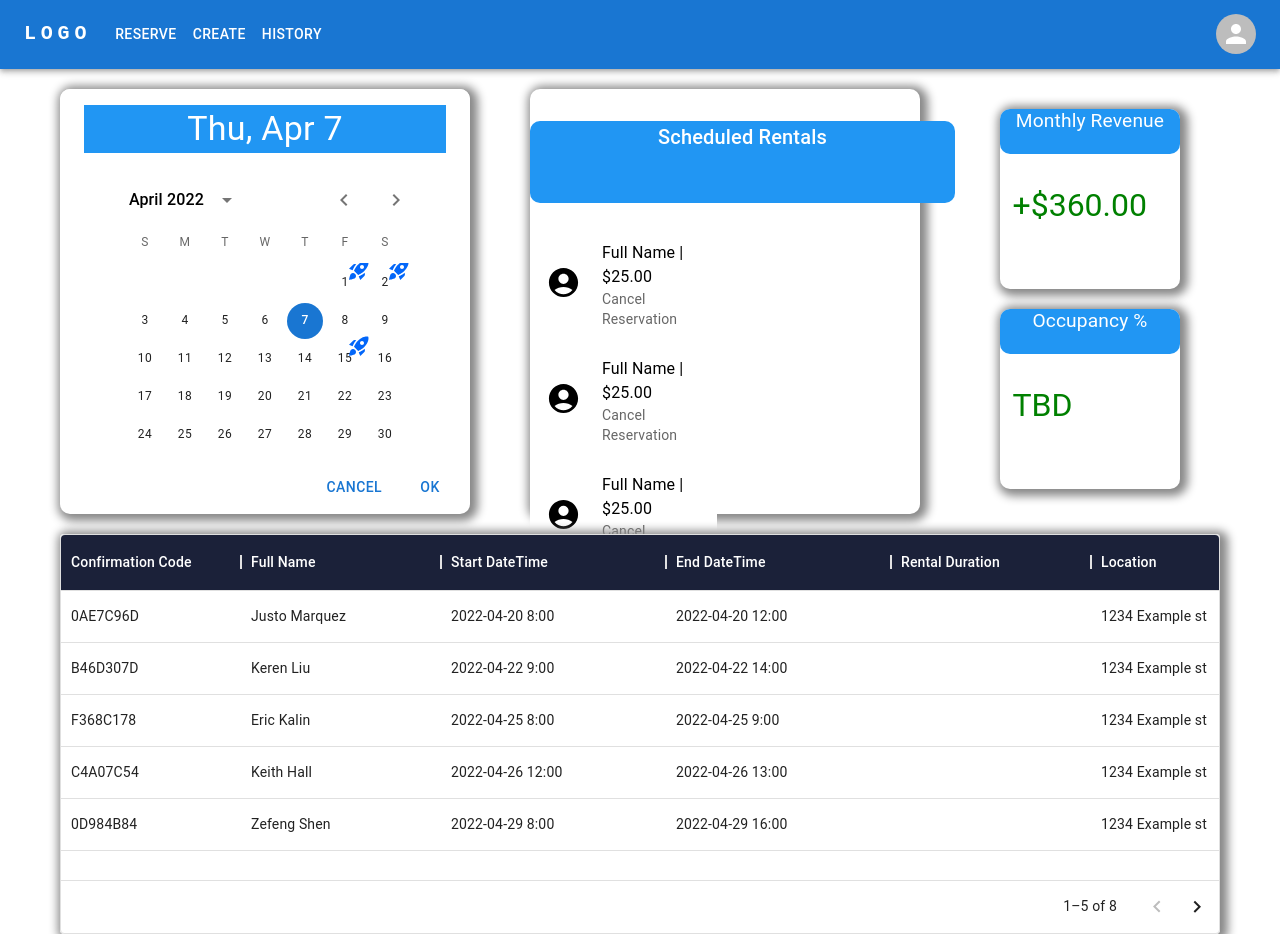
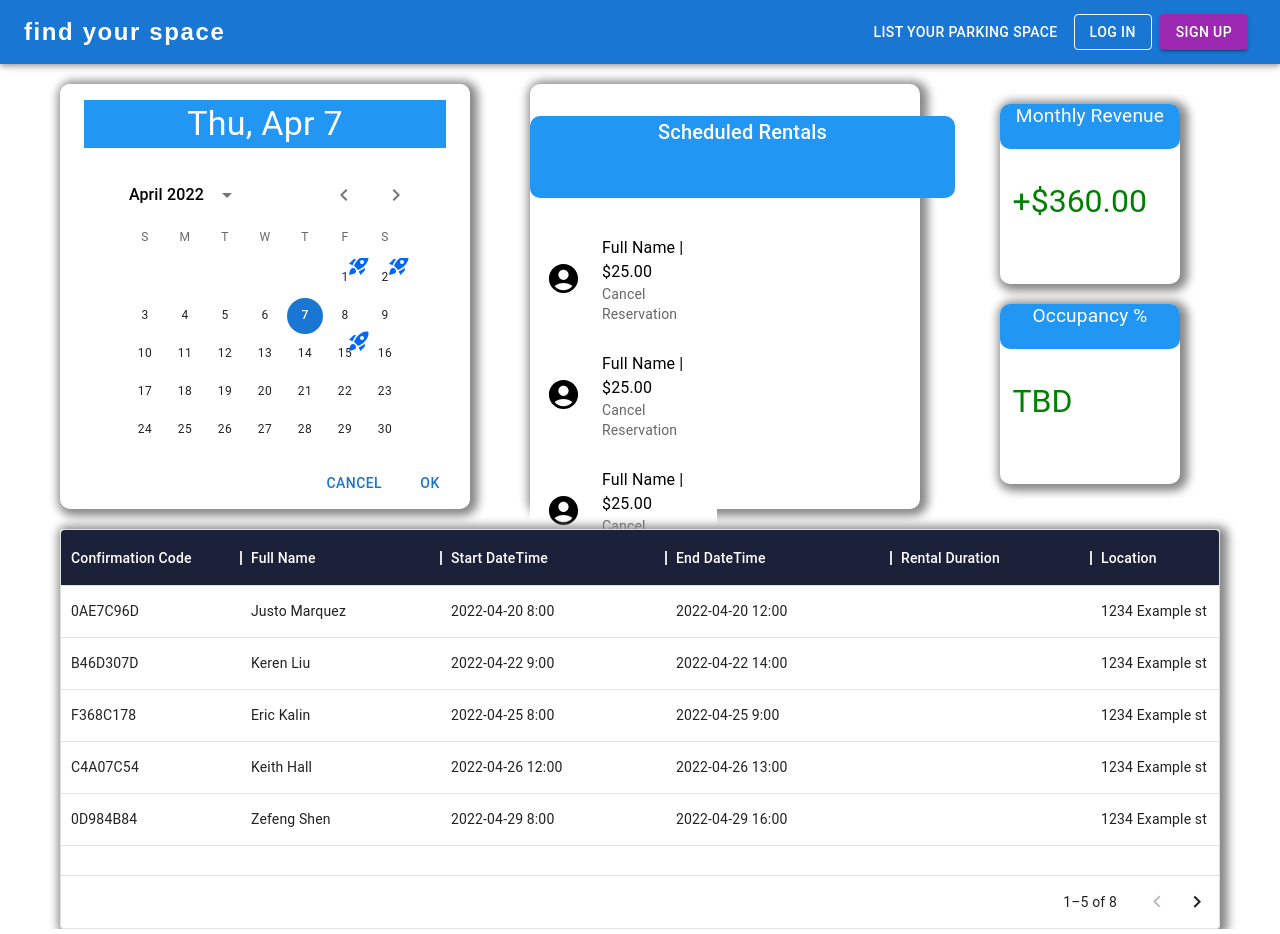
Before and after one commit to boc-bulbasaur/FindYourSpace, a Next.js app: page /ownerHistoryDash in a window 1280 px wide. Built offline with nearby package versions, Linux system fonts and the light colour scheme; a web font is replaced by a local one.

Commit message:
checking on error regarding autocomplete

```diff
--- a/components/navBar.tsx
+++ b/components/navBar.tsx
@@ -1,4 +1,5 @@
 import * as React from 'react';
+import Link from 'next/link';
 import AppBar from '@mui/material/AppBar';
 import Box from '@mui/material/Box';
 import Toolbar from '@mui/material/Toolbar';
@@ -11,11 +12,14 @@ import Avatar from '@mui/material/Avatar';
 import Button from '@mui/material/Button';
 import Tooltip from '@mui/material/Tooltip';
 import MenuItem from '@mui/material/MenuItem';
+import { useSession, signIn, signOut, getSession } from "next-auth/react";
 
-const pages = ['Reserve', 'Create', 'History'];
-const settings = ['Profile', 'Account', 'History', 'Login/Logout'];
+const pages = ['Search', 'New Reservation', 'Create Listing'];
+const pagesEndpoints = ['/search', '/reservation', '/newlisting'];
+const settings = ['Profile', 'History', 'Logout'];
+const settingsEndpoints = ['/profile', '/history', '/'];
 
-function NavBar() {
+export default function NavBar({session}) {
   const [anchorElNav, setAnchorElNav] = React.useState<null | HTMLElement>(null);
   const [anchorElUser, setAnchorElUser] = React.useState<null | HTMLElement>(null);
 
@@ -33,7 +37,8 @@ function NavBar() {
   const handleCloseUserMenu = () => {
     setAnchorElUser(null);
   };
-
+  if (session) {
+    const { user } = session;
     return (
       <AppBar position="static">
         <Container maxWidth="xl">
@@ -46,14 +51,14 @@ function NavBar() {
               sx={{
                 mr: 2,
                 display: { xs: 'none', md: 'flex' },
-              fontFamily: 'monospace',
+                fontFamily: 'sans-serif',
                 fontWeight: 700,
-              letterSpacing: '.3rem',
+                letterSpacing: '.1rem',
                 color: 'inherit',
                 textDecoration: 'none',
               }}
             >
-            LOGO
+              find your space
             </Typography>
 
             <Box sx={{ flexGrow: 1, display: { xs: 'flex', md: 'none' } }}>
@@ -85,9 +90,11 @@ function NavBar() {
                   display: { xs: 'block', md: 'none' },
                 }}
               >
-              {pages.map((page) => (
+                {pages.map((page, index) => (
                   <MenuItem key={page} onClick={handleCloseNavMenu}>
-                  <Typography textAlign="center">{page}</Typography>
+                    <Typography textAlign="center">
+                      <Link href={pagesEndpoints[index]}>{page}</Link>
+                    </Typography>
                   </MenuItem>
                 ))}
               </Menu>
@@ -96,28 +103,27 @@ function NavBar() {
               variant="h5"
               noWrap
               component="a"
-            href=""
+              href="/"
               sx={{
                 mr: 2,
                 display: { xs: 'flex', md: 'none' },
                 flexGrow: 1,
-              fontFamily: 'monospace',
+                fontFamily: 'sans-serif',
                 fontWeight: 700,
-              letterSpacing: '.3rem',
+                letterSpacing: '.1rem',
                 color: 'inherit',
                 textDecoration: 'none',
               }}
             >
-            LOGO
+              find your space
             </Typography>
             <Box sx={{ flexGrow: 1, display: { xs: 'none', md: 'flex' } }}>
-            {pages.map((page) => (
+              {pages.map((page, index) => (
                 <Button
                   key={page}
-                onClick={handleCloseNavMenu}
                   sx={{ my: 2, color: 'white', display: 'block' }}
                 >
-                {page}
+                  <Link href={pagesEndpoints[index]}>{page}</Link>
                 </Button>
               ))}
             </Box>
@@ -125,7 +131,7 @@ function NavBar() {
             <Box sx={{ flexGrow: 0 }}>
               <Tooltip title="Open settings">
                 <IconButton onClick={handleOpenUserMenu} sx={{ p: 0 }}>
-                <Avatar alt="Remy Sharp" />
+                  <Avatar alt={user.name || ''} src={user.image || '/static/images/avatar/2.jpg'} />
                 </IconButton>
               </Tooltip>
               <Menu
@@ -144,11 +150,32 @@ function NavBar() {
                 open={Boolean(anchorElUser)}
                 onClose={handleCloseUserMenu}
               >
-              {settings.map((setting) => (
+                {settings.map((setting, index) => {
+                  if (setting === 'Logout') {
+                    return (
+                      <MenuItem key={setting} onClick={() => {
+                        signOut({ callbackUrl: 'http://localhost:3000/'});
+                      }}>
+                      <Typography textAlign="center">
+                        <Link href={settingsEndpoints[index]}>
+                        {setting}
+                        </Link>
+                      </Typography>
+                    </MenuItem>
+                    );
+                  } else {
+                    return (
                       <MenuItem key={setting} onClick={handleCloseUserMenu}>
-                  <Typography textAlign="center">{setting}</Typography>
+                      <Typography textAlign="center">
+                        <Link href={settingsEndpoints[index]}>
+                        {setting}
+                        </Link>
+                      </Typography>
                     </MenuItem>
-              ))}
+                    );
+                  }
+                }
+                )}
               </Menu>
             </Box>
           </Toolbar>
@@ -156,4 +183,43 @@ function NavBar() {
       </AppBar>
     );
   }
-export default NavBar;
+  return (
+    <AppBar position="static" >
+      <Container maxWidth="xl">
+        <Toolbar disableGutters>
+          <Typography
+            variant="h5"
+            noWrap
+            component="a"
+            href="/"
+            sx={{
+              mr: 2,
+              flexGrow: 1,
+              fontFamily: 'sans-serif',
+              fontWeight: 700,
+              letterSpacing: '.1rem',
+              color: 'inherit',
+              textDecoration: 'none',
+            }}
+          >
+            find your space
+          </Typography>
+          <Button
+            variant='text'
+            sx={{mr: 1, color: 'white'}}>
+            <Link href='signup'>List your Parking Space</Link>
+          </Button>
+          <Button
+            variant="outlined"
+            sx={{ mr: 1, color: 'white', borderColor: 'white' }}
+          >
+            <Link href={'/login'}>Log in</Link>
+          </Button>
+          <Button variant="contained" color="secondary" sx={{mr: 1}}>
+            <Link href={'/signup'}>Sign up</Link>
+          </Button>
+        </Toolbar>
+      </Container>
+    </AppBar>
+  );
+}
--- a/package.json
+++ b/package.json
@@ -31,17 +31,15 @@
     "google-map-react": "^2.2.0",
     "leaflet": "^1.9.3",
     "next": "13.0.6",
-    "next-auth": "^4.18.2",
+    "next-auth": "^4.18.6",
     "next-auth-client": "^1.5.0",
     "nodemailer": "^6.8.0",
-    "react": "18.2.0",
-    "react-dom": "18.2.0",
-    "styled-components": "^5.3.6",
     "react": "^18.2.0",
     "react-dom": "^18.2.0",
     "react-google-autocomplete": "^2.7.1",
     "react-icons": "^4.7.1",
     "react-leaflet": "^4.2.0",
+    "styled-components": "^5.3.6",
     "typescript": "4.9.3"
   },
   "devDependencies": {
```
Also changed, not shown: 1 other file (tests, documents, lock files or other folders). Lines whose indentation alone changed are shown as unchanged.
